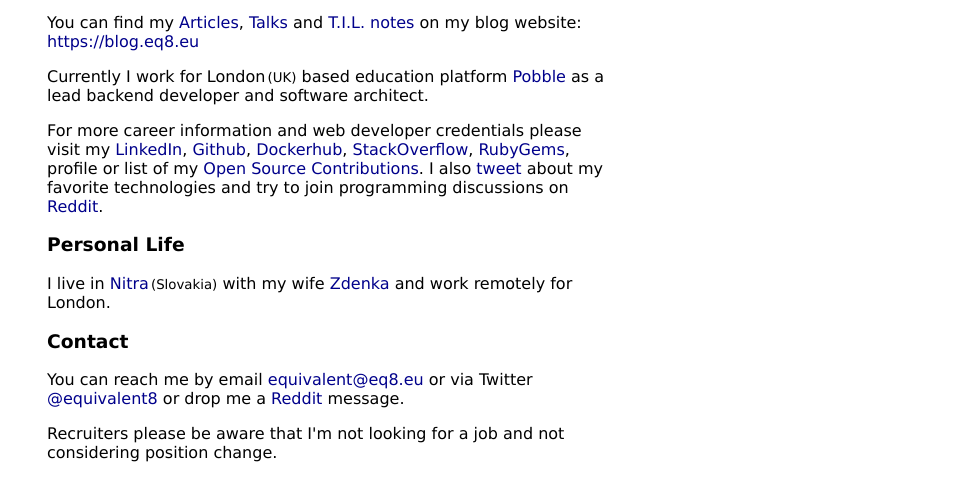
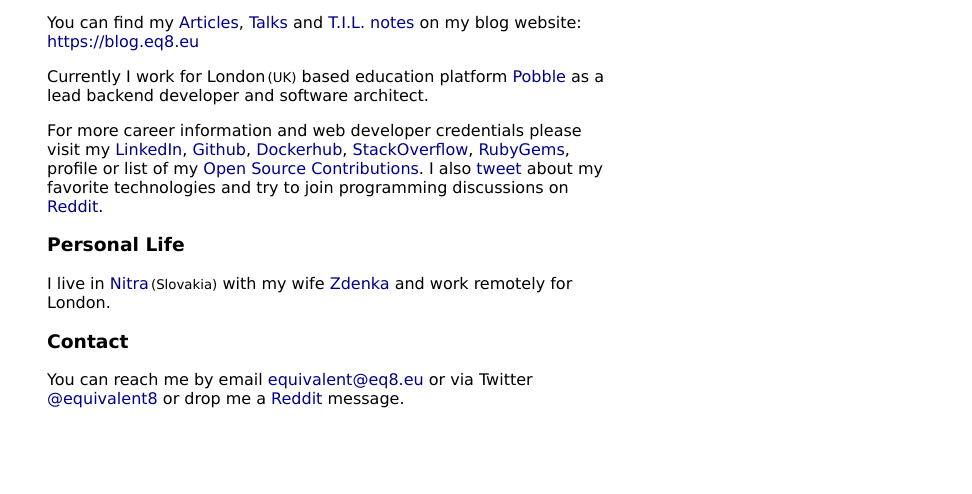
Before and after one commit to equivalent/my-web-developer-journal, a plain HTML site: page profile/index.html in a window 1280 px wide. Shown: the part 402-896 px from the top of the page, without its empty margins (308-1280 px from the left). After the commit the page ends 842 px from the top, so only its background shows below. Drawn offline with Linux system fonts and the light colour scheme.

Commit message:
update-profile

```diff
--- a/profile/index.html
+++ b/profile/index.html
@@ -5,9 +5,8 @@
     <meta name="description" content="Ruby, Ruby on Rails, Elixir fullstack developer, DevOps dude, software architect and code philosopher.">
 
     <link rel="stylesheet" media="screen" href="index.css?1517533424" />
-    <link rel="shortcut icon" type="image/x-icon" href="https://raw.githubusercontent.com/equivalent/equivalent.github.io/master/assets/favicon-bb305357984f3ae4aa561ced42376cb3ced494b550ec360c28dd1917cd7d7df3.ico"/>
     <meta name="viewport" content="width=device-width, initial-scale=1.0"/>
-    <link rel="shortcut icon" type="image/x-icon" href="https://blog.eq8.eu/favicon.ico" />
+    <link rel="shortcut icon" type="image/x-icon" href="favicon.ico" />
 
     <meta charset="UTF-8">
   </head>
@@ -61,6 +60,7 @@
       Other profiles:
       <a href="http://ruby-on-rails-eq8.blogspot.com/" title="My blogger.com profile">Web Developer micro blog at Blogger</a>,
       <a href="http://data.typeracer.com/pit/profile?user=equivalent8" title="My typeracer.com profile">TypeRacer</a>
+      <a href="https://unsplash.com/@equivalent" title="My Unsplash profile">Unsplash</a>
     </p>
 
 
@@ -78,11 +78,6 @@
       <a href="https://www.reddit.com/user/equivalent8/" title="My Reddit account">Reddit</a> message.
     </p>
 
-    <p>
-      Recruiters please be aware that I'm not looking for a job and
-      not considering position change.
-    </p>
-
     <script src="https://cdnjs.cloudflare.com/ajax/libs/modernizr/2.8.3/modernizr.min.js"></script>
   </body>
 </html>
```
Also changed, not shown: profile/favicon.ico (added).
